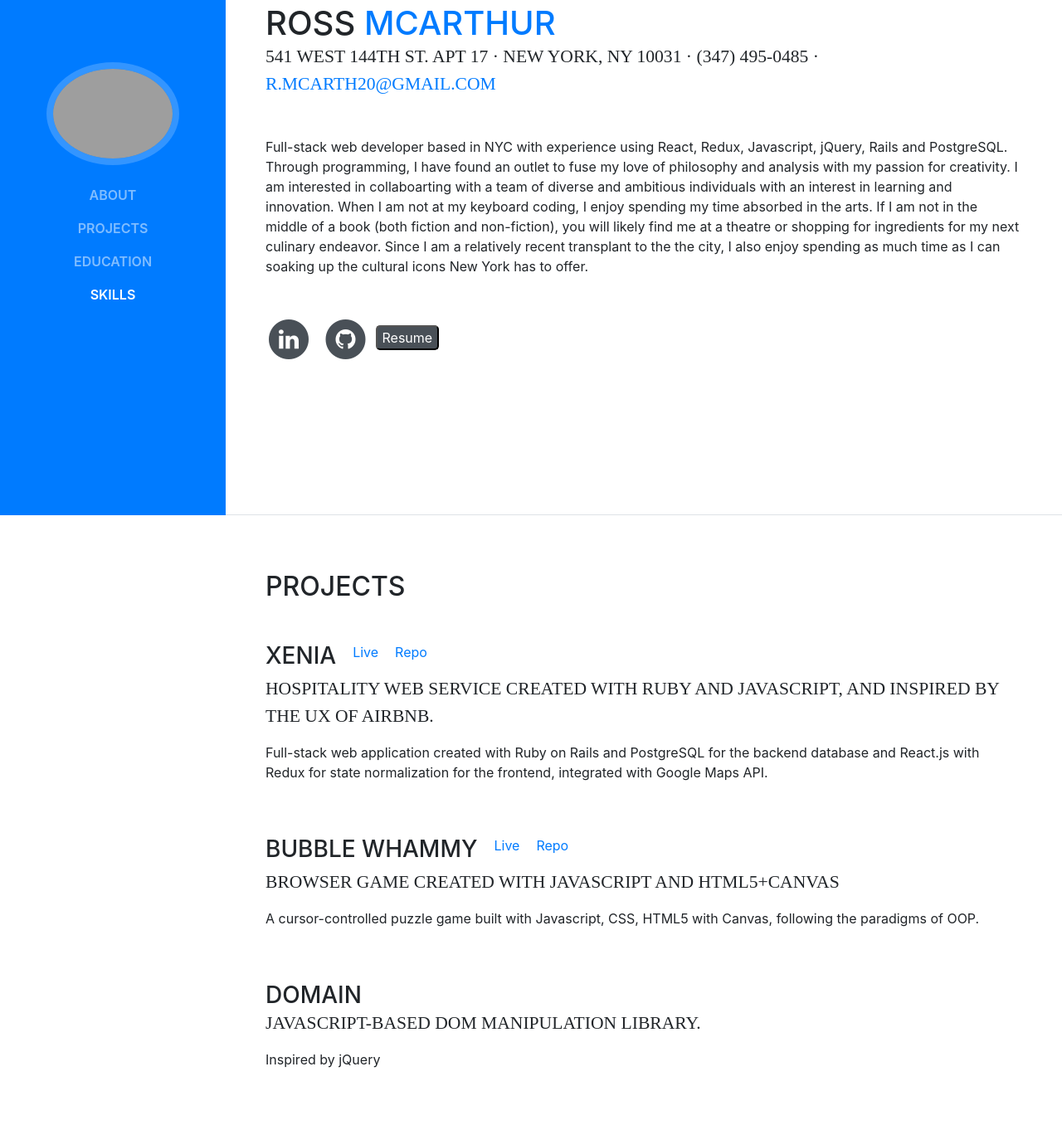
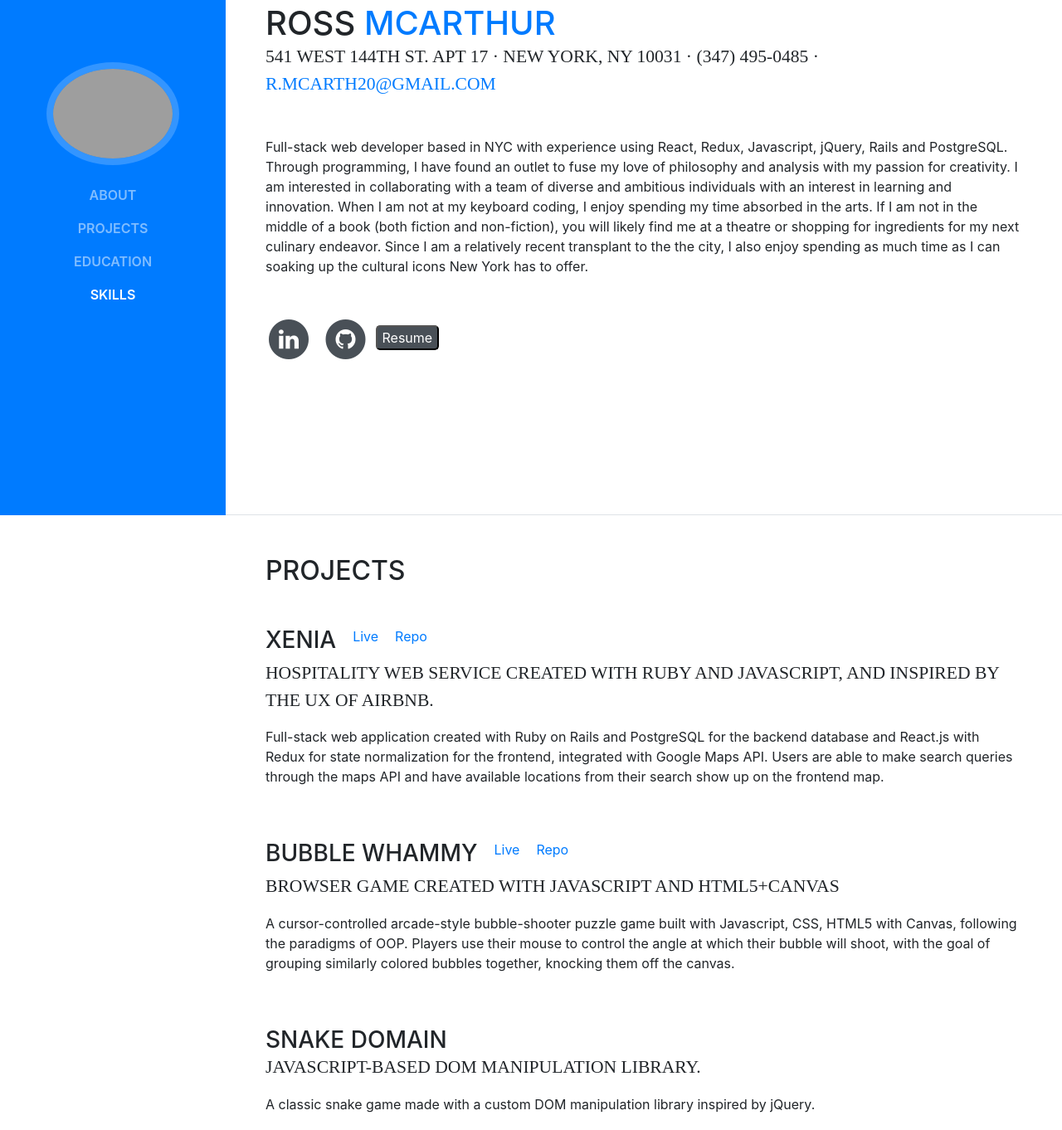
Before and after one commit to rossmcarthur/rossmcarthur.github.io, a website with bundled scripts: page index.html in a window 1280 px wide. Shown: the part 179-1541 px from the top of the page at 83% size. Built offline with nearby package versions, Linux system fonts and the light colour scheme; grey boxes are pictures that could not be loaded; a web font is replaced by a local one.

Commit message:
Update Favicon

```diff
--- a/index.html
+++ b/index.html
@@ -2,13 +2,13 @@
 <html lang="en">
 
   <head>
-
+    <link rel="shortcut icon" href="./img/favicon.ico" type="image/x-icon">
     <meta charset="utf-8">
     <meta name="viewport" content="width=device-width, initial-scale=1, shrink-to-fit=no">
     <meta name="description" content="">
     <meta name="author" content="">
 
-    <title>Resume - Start Bootstrap Theme</title>
+    <title>Ross McArthur</title>
 
     <!-- Bootstrap core CSS -->
     <link href="vendor/bootstrap/css/bootstrap.min.css" rel="stylesheet">
@@ -66,7 +66,7 @@
             <a href="mailto:name@email.com">r.mcarth20@gmail.com</a>
           </div>
           <p class="mb-5">Full-stack web developer based in NYC with experience using React, Redux, Javascript, jQuery, Rails and PostgreSQL. Through programming, I have found an outlet to fuse my love of philosophy and analysis with my passion for creativity.
-          I am interested in collaboarting with a team of diverse and ambitious individuals with an interest in learning and innovation. When I am not at my keyboard coding, I enjoy spending my time absorbed in the arts. If I am not in the middle of a book (both fiction and non-fiction), you will likely find me at a theatre or shopping for ingredients for my next culinary endeavor. Since I am a relatively recent transplant to the the city, I also enjoy spending as much time as I can soaking up the cultural icons New York has to offer.
+          I am interested in collaborating with a team of diverse and ambitious individuals with an interest in learning and innovation. When I am not at my keyboard coding, I enjoy spending my time absorbed in the arts. If I am not in the middle of a book (both fiction and non-fiction), you will likely find me at a theatre or shopping for ingredients for my next culinary endeavor. Since I am a relatively recent transplant to the the city, I also enjoy spending as much time as I can soaking up the cultural icons New York has to offer.
           </p>
           <ul class="list-inline list-social-icons mb-0">
 
@@ -106,7 +106,8 @@
               <div class="subheading mb-3"> Hospitality web service created with Ruby and Javascript, and inspired by the UX of AirBnB.</div>
               <p>
                 Full-stack web application created with Ruby on Rails and PostgreSQL for the backend database and
-                React.js with Redux for state normalization for the frontend, integrated with Google Maps API.
+                React.js with Redux for state normalization for the frontend, integrated with Google Maps API. Users are able to make search queries through the maps API and have available locations from their search show
+                up on the frontend map.
               </p>
             </div>
           </div>
@@ -118,15 +119,16 @@
               <a href="https://rossmcarthur.github.io/BubbleWhammy/"><p class="live-repo">Live</p></a><a href="https://github.com/rossmcarthur/Xenia"><p class="live-repo">Repo</p></a>
             </div>
               <div class="subheading mb-3">Browser game created with Javascript and HTML5+Canvas</div>
-              <p>A cursor-controlled puzzle game built with Javascript, CSS, HTML5 with Canvas, following the paradigms of OOP.</p>
+              <p>A cursor-controlled arcade-style bubble-shooter puzzle game built with Javascript, CSS, HTML5 with Canvas, following the paradigms of OOP. Players use their mouse to control the angle at which their bubble will shoot, with the goal
+              of grouping similarly colored bubbles together, knocking them off the canvas.</p>
             </div>
           </div>
 
           <div class="resume-item d-flex flex-column flex-md-row mb-5">
             <div class="resume-content mr-auto">
-              <h3 class="mb-0">DOMain</h3>
+              <h3 class="mb-0">Snake DOMain</h3>
               <div class="subheading mb-3">Javascript-based DOM manipulation library.</div>
-              <p>Inspired by jQuery</p>
+              <p>A classic snake game made with a custom DOM manipulation library inspired by jQuery.</p>
             </div>
 
           </div>
```
Also changed, not shown: img/RM.ico (added), img/favicon.ico (added).
